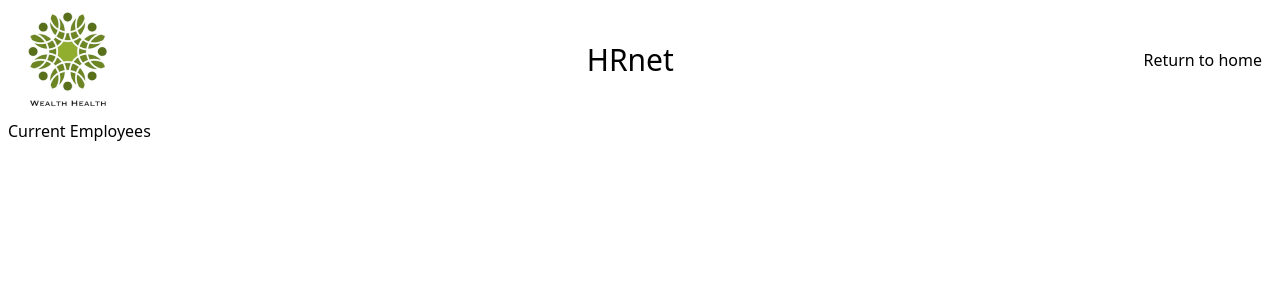
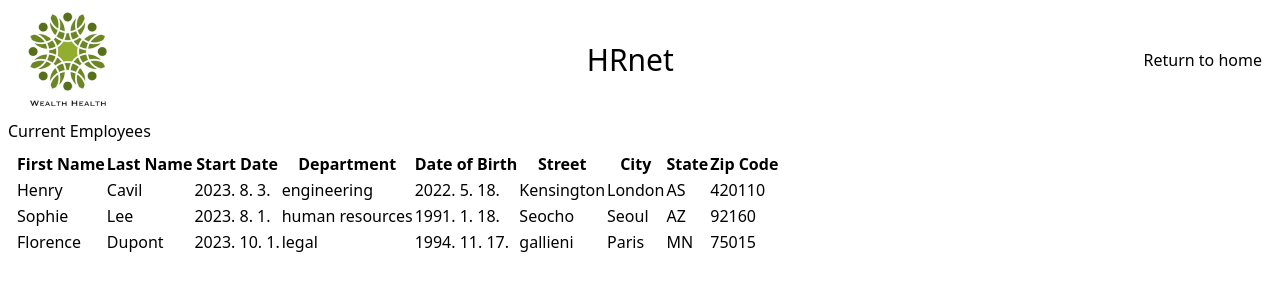
Before and after one commit to soun1005/op-p14_HRNet, a React (Create React App) app: page /employees in a window 1280 px wide. Shown: the top 300 px of the page. Built offline with nearby package versions, Linux system fonts and the light colour scheme.

Commit message:
table structure

```diff
--- a/src/components/Table.tsx
+++ /dev/null
@@ -1,89 +0,0 @@
-// import { useTable } from 'react-table';
-// import { useMemo } from 'react';
-
-const Table = () => {
-  //   const data = useMemo(() => employeeData, [employeeData]);
-
-  //   const columns = useMemo(
-  //     () => [
-  //       // header -> 표 상단 머리통에 표시되는 내용
-  //       // accessor -> 내 데이터 안에서 표시되어있는 내용(header내용 매치되는 데이터)
-  //       {
-  //         Header: 'First Name',
-  //         accessor: 'firstName',
-  //       },
-  //       {
-  //         Header: 'Last Name',
-  //         accessor: 'lastName',
-  //       },
-  //       {
-  //         Header: 'Start Date',
-  //         accessor: 'startDate',
-  //       },
-  //       {
-  //         Header: 'Department',
-  //         accessor: 'department',
-  //       },
-  //       {
-  //         Header: 'Date of Birth',
-  //         accessor: 'birthDate',
-  //       },
-  //       {
-  //         Header: 'Street',
-  //         accessor: 'street',
-  //       },
-  //       {
-  //         Header: 'City',
-  //         accessor: 'city',
-  //       },
-  //       {
-  //         Header: 'State',
-  //         accessor: 'state',
-  //       },
-  //       {
-  //         Header: 'Zip Code',
-  //         accessor: 'zip',
-  //       },
-  //     ],
-  //     []
-  //   );
-
-  //   const { getTableProps, getTableBodyProps, headerGroups, rows, prepareRow } =
-  //     useTable({ columns, data });
-
-  return (
-    <div className="container">
-      {/* {data ? (
-        <table {...getTableProps()}>
-          <thead>
-            {headerGroups.map((headerGroup) => (
-              <tr {...headerGroup.getHeaderGroupProps()}>
-                {headerGroup.headers.map((column) => (
-                  <th {...column.getHeaderProps()}>
-                    {column.render('Header')}
-                  </th>
-                ))}
-              </tr>
-            ))}
-          </thead>
-          <tbody {...getTableBodyProps()}>
-            {rows.map((row) => {
-              prepareRow(row);
-              return (
-                <tr {...row.getRowProps()}>
-                  {row.cells.map((cell) => (
-                    <td {...cell.getCellProps()}> {cell.render('Cell')} </td>
-                  ))}
-                </tr>
-              );
-            })}
-          </tbody>
-        </table>
-      ) : (
-        <h2> No employees </h2>
-      )} */}
-    </div>
-  );
-};
-
-export default Table;
--- a/src/components/forms/DatePicker.tsx
+++ b/src/components/forms/DatePicker.tsx
@@ -18,7 +18,6 @@ const MyDatePicker = ({
   filterDate,
 }: Props) => {
   const handleOnChange = (date: Date) => {
-    // console.log(typeof date);
     onChange(name, dateFormat(date));
   };
 
--- /dev/null
+++ b/src/components/table/Table.tsx
@@ -0,0 +1,74 @@
+import {
+  flexRender,
+  getCoreRowModel,
+  useReactTable,
+} from '@tanstack/react-table';
+import React from 'react';
+import defaultData from '../../data/mockEmployees';
+import { columns } from './columns';
+
+export const Table = () => {
+  // eslint-disable-next-line @typescript-eslint/no-unused-vars
+  const [data, setData] = React.useState(() => [...defaultData]);
+  //   const rerender = React.useReducer(() => ({}), {})[1];
+
+  const table = useReactTable({
+    data,
+    columns,
+    getCoreRowModel: getCoreRowModel(),
+  });
+
+  return (
+    <div className="p-2">
+      <table>
+        <thead>
+          {table.getHeaderGroups().map((headerGroup) => (
+            <tr key={headerGroup.id}>
+              {headerGroup.headers.map((header) => (
+                <th key={header.id}>
+                  {header.isPlaceholder
+                    ? null
+                    : flexRender(
+                        header.column.columnDef.header,
+                        header.getContext()
+                      )}
+                </th>
+              ))}
+            </tr>
+          ))}
+        </thead>
+        <tbody>
+          {table.getRowModel().rows.map((row) => (
+            <tr key={row.id}>
+              {row.getVisibleCells().map((cell) => (
+                <td key={cell.id}>
+                  {flexRender(cell.column.columnDef.cell, cell.getContext())}
+                </td>
+              ))}
+            </tr>
+          ))}
+        </tbody>
+        <tfoot>
+          {table.getFooterGroups().map((footerGroup) => (
+            <tr key={footerGroup.id}>
+              {footerGroup.headers.map((header) => (
+                <th key={header.id}>
+                  {header.isPlaceholder
+                    ? null
+                    : flexRender(
+                        header.column.columnDef.footer,
+                        header.getContext()
+                      )}
+                </th>
+              ))}
+            </tr>
+          ))}
+        </tfoot>
+      </table>
+      <div className="h-4" />
+      {/* <button onClick={() => rerender()} className="border p-2">
+        Rerender
+      </button> */}
+    </div>
+  );
+};
--- /dev/null
+++ b/src/components/table/columns.tsx
@@ -0,0 +1,46 @@
+// export const Columns = [
+//   { Header: 'First Name', accessorKey: 'firstName' },
+//   { Header: 'Last Name', accessorKey: 'lastName' },
+//   { Header: 'Start Date', accessorKey: 'startDate' },
+//   { Header: 'Department', accessorKey: 'department' },
+//   { Header: 'Date of Birth', accessorKey: 'birthDate' },
+//   { Header: 'Street', accessorKey: 'street' },
+//   { Header: 'City', accessorKey: 'city' },
+//   { Header: 'State', accessorKey: 'state' },
+//   { Header: 'Zip Code', accessorKey: 'zip' },
+// ];
+
+import { createColumnHelper } from '@tanstack/react-table';
+import EmployeeType from '../../type/formType';
+
+const columnHelper = createColumnHelper<EmployeeType>();
+
+export const columns = [
+  columnHelper.accessor('firstName', {
+    header: 'First Name',
+  }),
+  columnHelper.accessor('lastName', {
+    header: 'Last Name',
+  }),
+  columnHelper.accessor('startDate', {
+    header: 'Start Date',
+  }),
+  columnHelper.accessor('department', {
+    header: 'Department',
+  }),
+  columnHelper.accessor('birthDate', {
+    header: 'Date of Birth',
+  }),
+  columnHelper.accessor('street', {
+    header: 'Street',
+  }),
+  columnHelper.accessor('city', {
+    header: 'City',
+  }),
+  columnHelper.accessor('state', {
+    header: 'State',
+  }),
+  columnHelper.accessor('zip', {
+    header: 'Zip Code',
+  }),
+];
--- /dev/null
+++ b/src/data/mockEmployees.ts
@@ -0,0 +1,37 @@
+const mockData = [
+  {
+    birthDate: '2022. 5. 18.',
+    city: 'London',
+    department: 'engineering',
+    firstName: 'Henry',
+    lastName: 'Cavil',
+    startDate: '2023. 8. 3.',
+    state: 'AS',
+    street: 'Kensington',
+    zip: '420110',
+  },
+  {
+    birthDate: '1991. 1. 18.',
+    city: 'Seoul',
+    department: 'human resources',
+    firstName: 'Sophie',
+    lastName: 'Lee',
+    startDate: '2023. 8. 1.',
+    state: 'AZ',
+    street: 'Seocho',
+    zip: '92160',
+  },
+  {
+    birthDate: '1994. 11. 17.',
+    city: 'Paris',
+    department: 'legal',
+    firstName: 'Florence',
+    lastName: 'Dupont',
+    startDate: '2023. 10. 1.',
+    state: 'MN',
+    street: 'gallieni',
+    zip: '75015',
+  },
+];
+
+export default mockData;
--- a/src/pages/Employees.tsx
+++ b/src/pages/Employees.tsx
@@ -1,7 +1,7 @@
 import { useSelector } from 'react-redux';
 import NavBar from '../components/NavBar';
 import { RootState } from '../app/store';
-// import Table from '../components/Table';
+import { Table } from '../components/table/Table';
 
 const Employees = () => {
   // get redux state
@@ -13,6 +13,7 @@ const Employees = () => {
       <NavBar page="Return to home" link={'/'} />
       <h1>Current Employees</h1>
       {/* <Table employeeData={storedData} /> */}
+      <Table />
     </div>
   );
 };
--- a/src/pages/Home.tsx
+++ b/src/pages/Home.tsx
@@ -1,11 +1,11 @@
 import NavBar from '../components/NavBar';
 import Dropdown from '../components/forms/Dropdown';
 import Input from '../components/forms/inputs/Input';
-import stateData from '../assets/states';
+import stateData from '../data/states';
 import stateDataFormat from '../dataFormat/stateFormat';
 import { useState } from 'react';
-// import { RootState } from '../app/store';
-import { useDispatch } from 'react-redux';
+import { RootState } from '../app/store';
+import { useDispatch, useSelector } from 'react-redux';
 import { updateData } from '../slices/dataSlice';
 import MyDatePicker from '../components/forms/DatePicker';
 import FormType from '../type/formType';
@@ -83,8 +83,8 @@ const Home = () => {
   };
 
   // to check stored data in Redux
-  // const storeData = useSelector((state: RootState) => state.data);
-  // console.log(storeData);
+  const storeData = useSelector((state: RootState) => state.data);
+  console.log(storeData);
 
   return (
     <div className="relative h-screen">
```
Also changed, not shown: src/data/states.ts (renamed from src/assets/states.ts).
